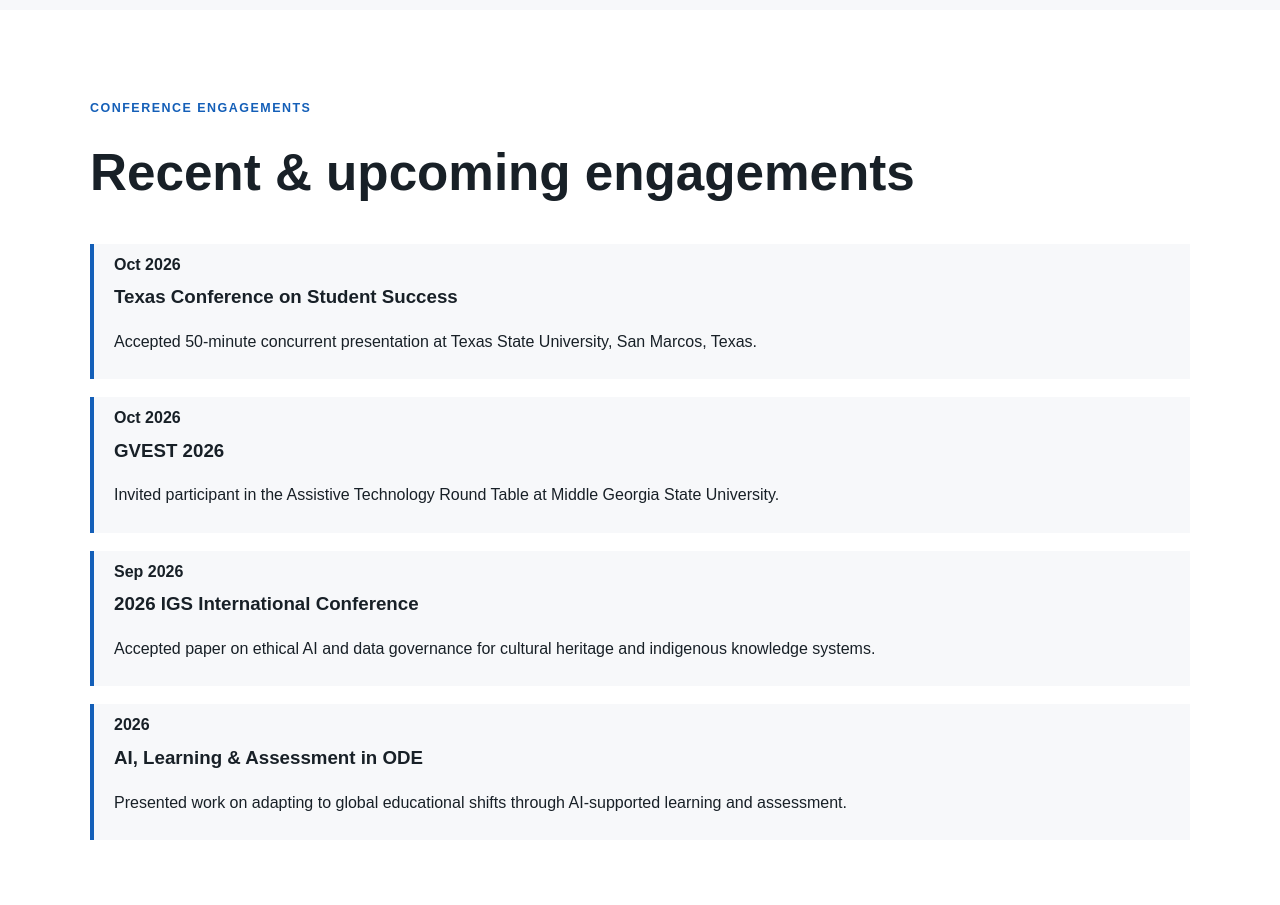
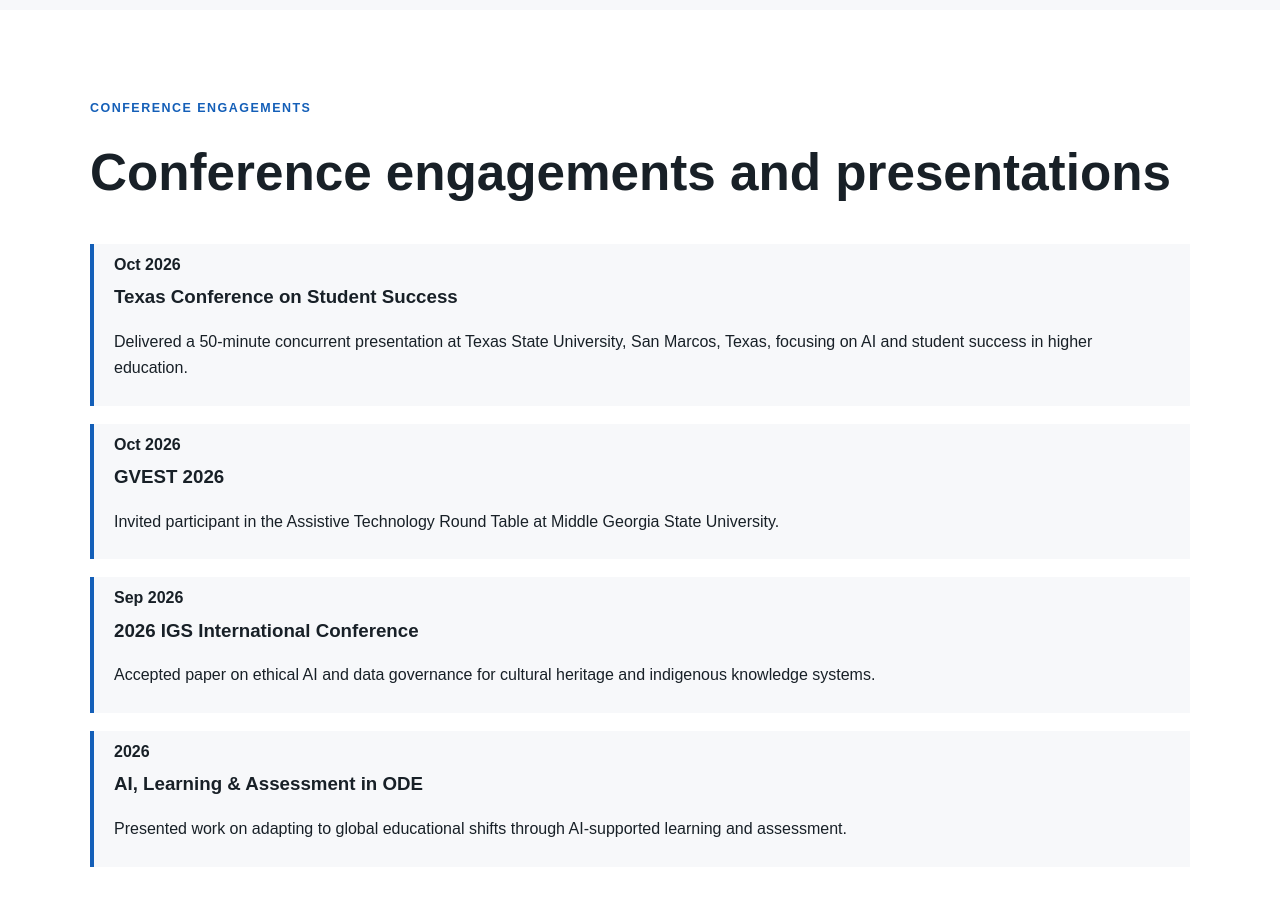
Before and after one commit to bash208/portfolio, a plain HTML site: page index.html in a window 1280 px wide. Shown: the part 2640-3545 px from the top of the page. Drawn offline with Linux system fonts and the light colour scheme.

Commit message:
Update Texas conference participation status

```diff
--- a/index.html
+++ b/index.html
@@ -38,9 +38,9 @@
 <article><h3>Programming & Digital Skills Training</h3><p>Hands-on training in software development, databases, web technologies, AI fundamentals and digital innovation.</p></article>
 </div></div></section>
 
-<section id="conferences" class="alt"><div class="wrap"><p class="eyebrow">Conference Engagements</p><h2>Recent & upcoming engagements</h2>
+<section id="conferences" class="alt"><div class="wrap"><p class="eyebrow">Conference Engagements</p><h2>Conference engagements and presentations</h2>
 <div class="timeline">
-<div><b>Oct 2026</b><h3>Texas Conference on Student Success</h3><p>Accepted 50-minute concurrent presentation at Texas State University, San Marcos, Texas.</p></div>
+<div><b>Oct 2026</b><h3>Texas Conference on Student Success</h3><p>Delivered a 50-minute concurrent presentation at Texas State University, San Marcos, Texas, focusing on AI and student success in higher education.</p></div>
 <div><b>Oct 2026</b><h3>GVEST 2026</h3><p>Invited participant in the Assistive Technology Round Table at Middle Georgia State University.</p></div>
 <div><b>Sep 2026</b><h3>2026 IGS International Conference</h3><p>Accepted paper on ethical AI and data governance for cultural heritage and indigenous knowledge systems.</p></div>
 <div><b>2026</b><h3>AI, Learning & Assessment in ODE</h3><p>Presented work on adapting to global educational shifts through AI-supported learning and assessment.</p></div>
```
